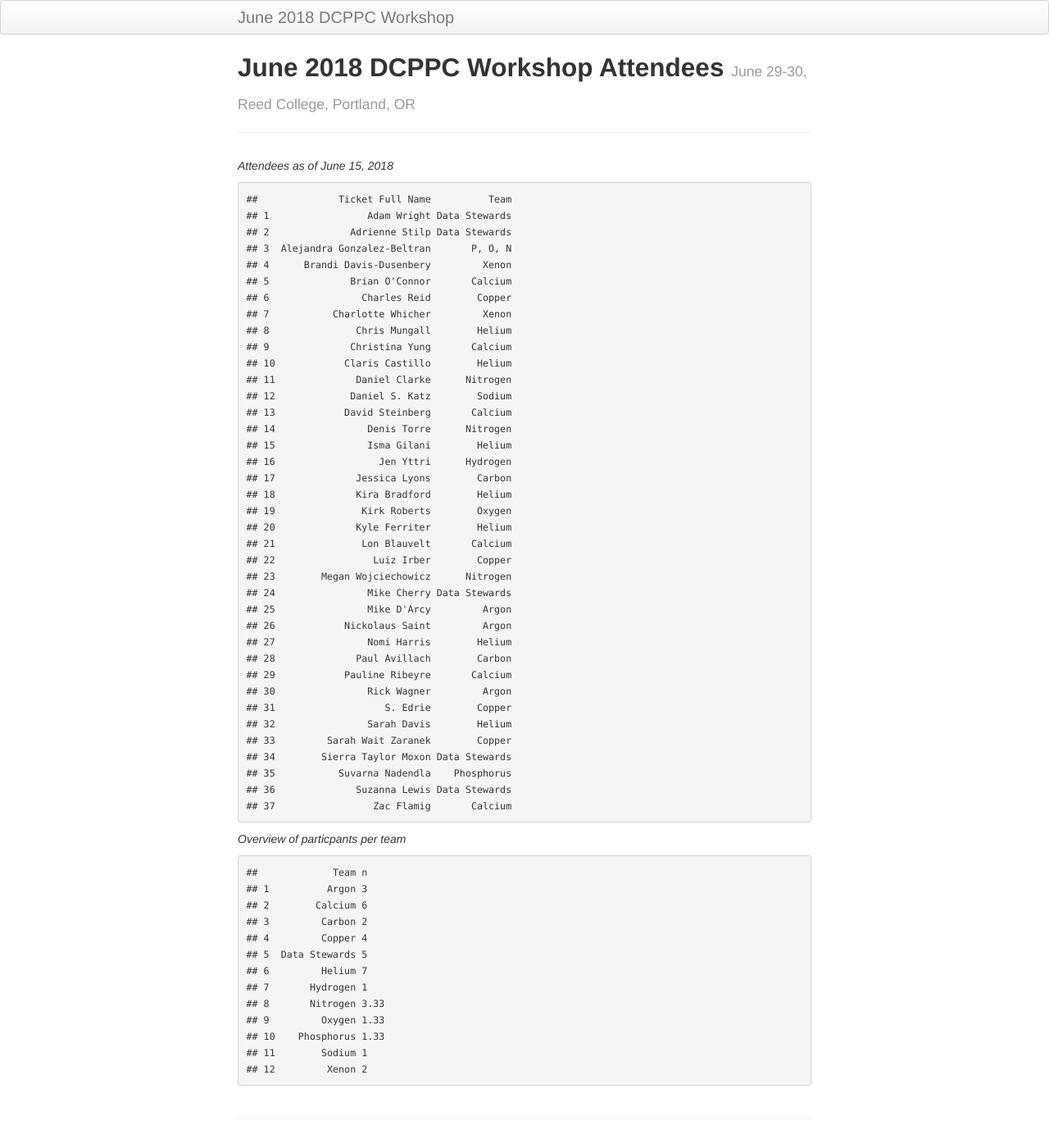
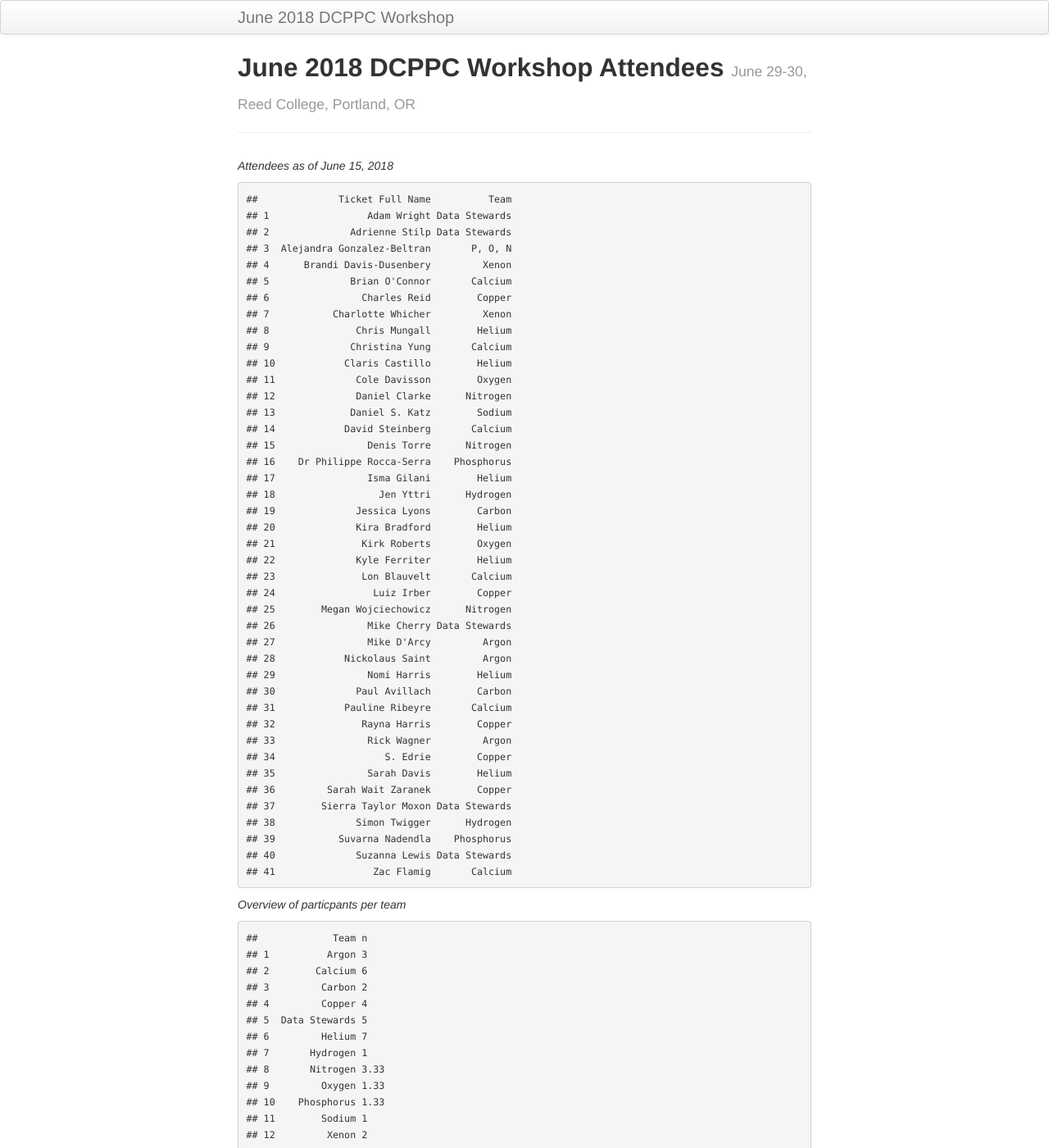
Before and after one commit to dcppc/2018-june-workshop, a Jekyll site: the page built from docs/attendees.md, in a window 1280 px wide and 1400 px high. Shown: the whole window at 82% size. Built offline with Jekyll 4.4.1, drawn with Linux system fonts in a browser that asks for light colours.

Commit message:
add 4 new attendees

```diff
--- a/docs/attendees.md
+++ b/docs/attendees.md
@@ -17,34 +17,37 @@ _Attendees as of June 15, 2018_
     ## 8               Chris Mungall        Helium
     ## 9              Christina Yung       Calcium
     ## 10            Claris Castillo        Helium
-    ## 11              Daniel Clarke      Nitrogen
-    ## 12             Daniel S. Katz        Sodium
-    ## 13            David Steinberg       Calcium
-    ## 14                Denis Torre      Nitrogen
-    ## 15                Isma Gilani        Helium
-    ## 16                  Jen Yttri      Hydrogen
-    ## 17              Jessica Lyons        Carbon
-    ## 18              Kira Bradford        Helium
-    ## 19               Kirk Roberts        Oxygen
-    ## 20              Kyle Ferriter        Helium
-    ## 21               Lon Blauvelt       Calcium
-    ## 22                 Luiz Irber        Copper
-    ## 23        Megan Wojciechowicz      Nitrogen
-    ## 24                Mike Cherry Data Stewards
-    ## 25                Mike D'Arcy         Argon
-    ## 26            Nickolaus Saint         Argon
-    ## 27                Nomi Harris        Helium
-    ## 28              Paul Avillach        Carbon
-    ## 29            Pauline Ribeyre       Calcium
-    ## 30                Rick Wagner         Argon
-    ## 31                   S. Edrie        Copper
-    ## 32                Sarah Davis        Helium
-    ## 33         Sarah Wait Zaranek        Copper
-    ## 34        Sierra Taylor Moxon Data Stewards
-    ## 35           Suvarna Nadendla    Phosphorus
-    ## 36              Suzanna Lewis Data Stewards
-    ## 37                 Zac Flamig       Calcium
-
+    ## 11              Cole Davisson        Oxygen
+    ## 12              Daniel Clarke      Nitrogen
+    ## 13             Daniel S. Katz        Sodium
+    ## 14            David Steinberg       Calcium
+    ## 15                Denis Torre      Nitrogen
+    ## 16    Dr Philippe Rocca-Serra    Phosphorus
+    ## 17                Isma Gilani        Helium
+    ## 18                  Jen Yttri      Hydrogen
+    ## 19              Jessica Lyons        Carbon
+    ## 20              Kira Bradford        Helium
+    ## 21               Kirk Roberts        Oxygen
+    ## 22              Kyle Ferriter        Helium
+    ## 23               Lon Blauvelt       Calcium
+    ## 24                 Luiz Irber        Copper
+    ## 25        Megan Wojciechowicz      Nitrogen
+    ## 26                Mike Cherry Data Stewards
+    ## 27                Mike D'Arcy         Argon
+    ## 28            Nickolaus Saint         Argon
+    ## 29                Nomi Harris        Helium
+    ## 30              Paul Avillach        Carbon
+    ## 31            Pauline Ribeyre       Calcium
+    ## 32               Rayna Harris        Copper
+    ## 33                Rick Wagner         Argon
+    ## 34                   S. Edrie        Copper
+    ## 35                Sarah Davis        Helium
+    ## 36         Sarah Wait Zaranek        Copper
+    ## 37        Sierra Taylor Moxon Data Stewards
+    ## 38              Simon Twigger      Hydrogen
+    ## 39           Suvarna Nadendla    Phosphorus
+    ## 40              Suzanna Lewis Data Stewards
+    ## 41                 Zac Flamig       Calcium
 
 
 _Overview of particpants per team_
```
